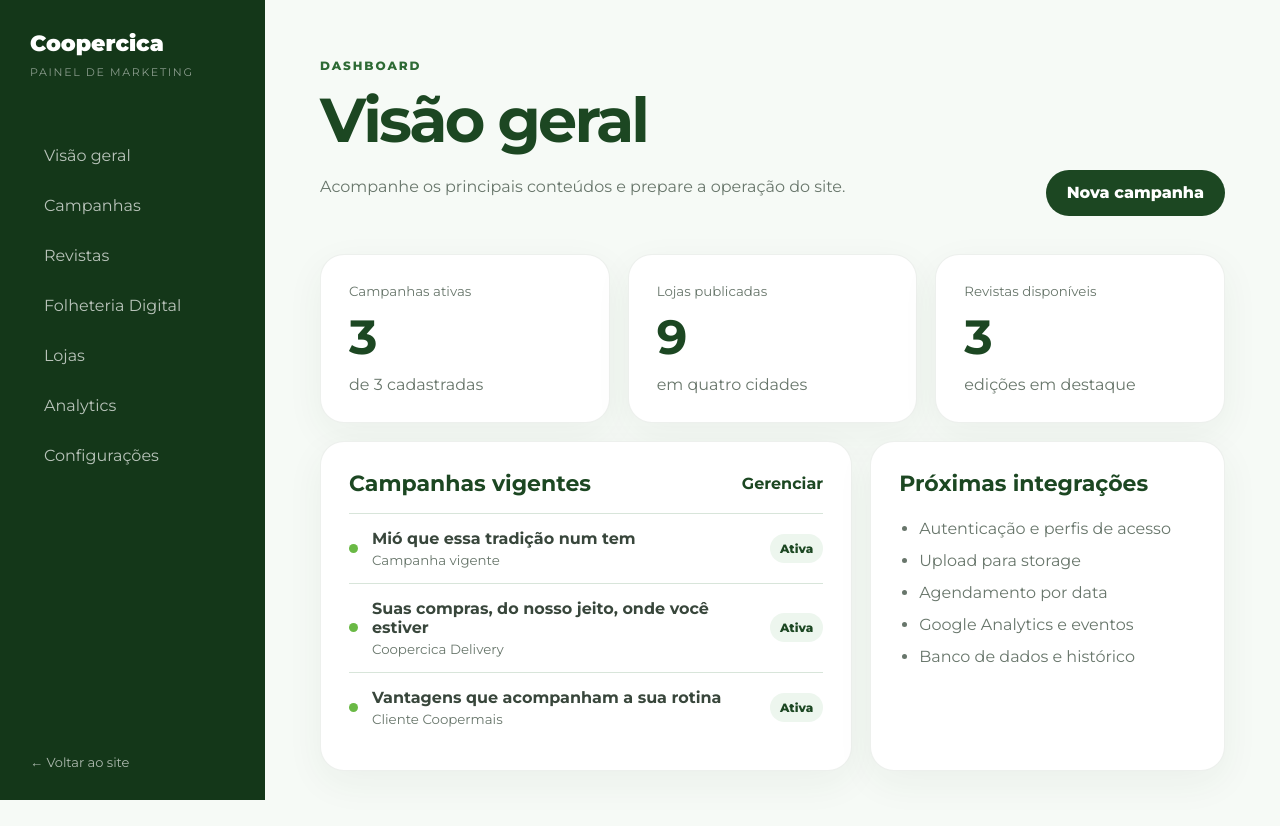
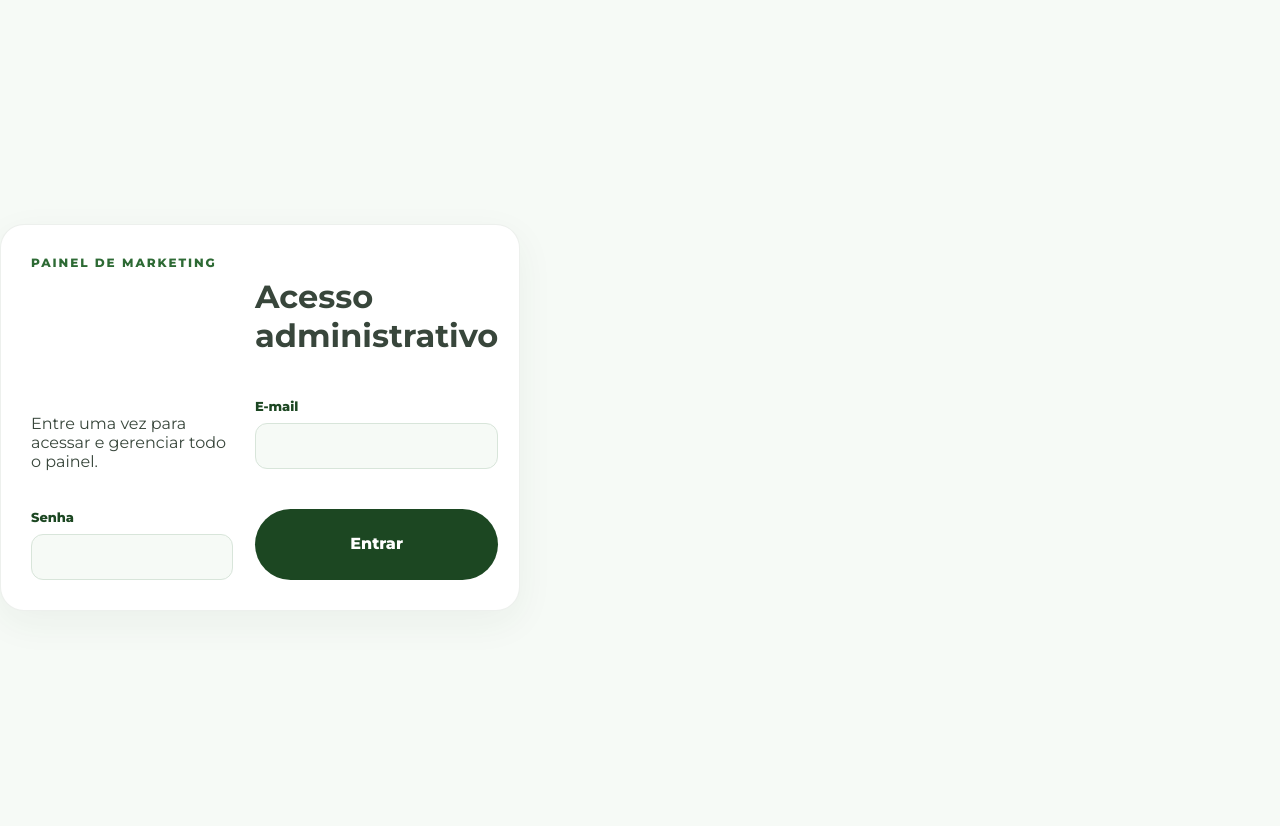
Before and after one commit to mchrystret-prog/coopercica-platform, a Next.js app: page /admin in a window 1280 px wide. After the commit the page ends 800 px from the top, so only its background shows below. Built offline with nearby package versions, Linux system fonts and the light colour scheme.

Commit message:
feat: centraliza autenticação no painel administrativo

```diff
--- a/components/admin/AdminShell.tsx
+++ b/components/admin/AdminShell.tsx
@@ -1,26 +1,8 @@
-import Link from "next/link";
-import type { ReactNode } from "react";
-
-const items = [
-  ["/admin", "Visão geral"],
-  ["/admin/campanhas", "Campanhas"],
-  ["/admin/revistas", "Revistas"],
-  ["/admin/folheteria", "Folheteria Digital"],
-  ["/admin/lojas", "Lojas"],
-  ["/admin/analytics", "Analytics"],
-  ["/admin/configuracoes", "Configurações"],
-] as const;
-
-export function AdminShell({ children }: { children: ReactNode }) {
-  return (
-    <div className="admin-shell">
-      <aside>
-        <Link className="admin-brand" href="/">Coopercica</Link>
-        <span className="admin-kicker">Painel de Marketing</span>
-        <nav>{items.map(([href, label]) => <Link href={href} key={href}>{label}</Link>)}</nav>
-        <Link className="admin-back" href="/">← Voltar ao site</Link>
-      </aside>
-      <main>{children}</main>
-    </div>
-  );
-}
+"use client";
+import Link from"next/link";import type{ReactNode}from"react";import{FormEvent,useEffect,useState}from"react";import{SUPABASE_PUBLISHABLE_KEY,SUPABASE_URL}from"@/lib/leaflets";
+const items=[["/admin","Visão geral"],["/admin/campanhas","Campanhas"],["/admin/revistas","Revistas"],["/admin/folheteria","Folheteria Digital"],["/admin/lojas","Lojas"],["/admin/analytics","Analytics"],["/admin/configuracoes","Configurações"]]as const;
+export function AdminShell({children}:{children:ReactNode}){const[token,setToken]=useState<string|null>(null);const[ready,setReady]=useState(false);const[error,setError]=useState("");
+useEffect(()=>{setToken(sessionStorage.getItem("coopercica_admin_token"));setReady(true)},[]);
+async function login(e:FormEvent<HTMLFormElement>){e.preventDefault();setError("");const fd=new FormData(e.currentTarget);const r=await fetch(`${SUPABASE_URL}/auth/v1/token?grant_type=password`,{method:"POST",headers:{apikey:SUPABASE_PUBLISHABLE_KEY,"Content-Type":"application/json"},body:JSON.stringify({email:fd.get("email"),password:fd.get("password")})});const j=await r.json();if(!r.ok){setError("Não foi possível entrar.");return}sessionStorage.setItem("coopercica_admin_token",j.access_token);setToken(j.access_token)}
+if(!ready)return null;if(!token)return <div className="admin-shell"><main style={{width:"100%",display:"grid",placeItems:"center",minHeight:"100vh"}}><form className="settings-form" onSubmit={login} style={{maxWidth:520,width:"100%"}}><span className="eyebrow">Painel de Marketing</span><h1>Acesso administrativo</h1><p>Entre uma vez para acessar e gerenciar todo o painel.</p><label>E-mail<input name="email" type="email" required/></label><label>Senha<input name="password" type="password" required/></label><button className="button">Entrar</button>{error?<p>{error}</p>:null}</form></main></div>;
+return <div className="admin-shell"><aside><Link className="admin-brand" href="/">Coopercica</Link><span className="admin-kicker">Painel de Marketing</span><nav>{items.map(([href,label])=><Link href={href} key={href}>{label}</Link>)}</nav><Link className="admin-back" href="/">← Voltar ao site</Link></aside><main>{children}</main></div>}
```
